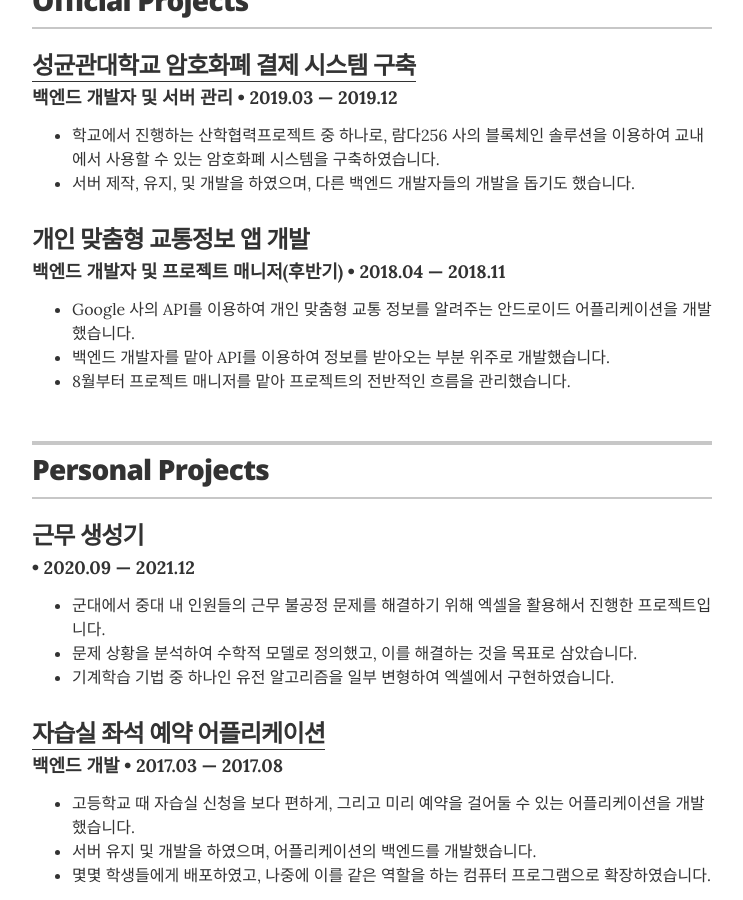
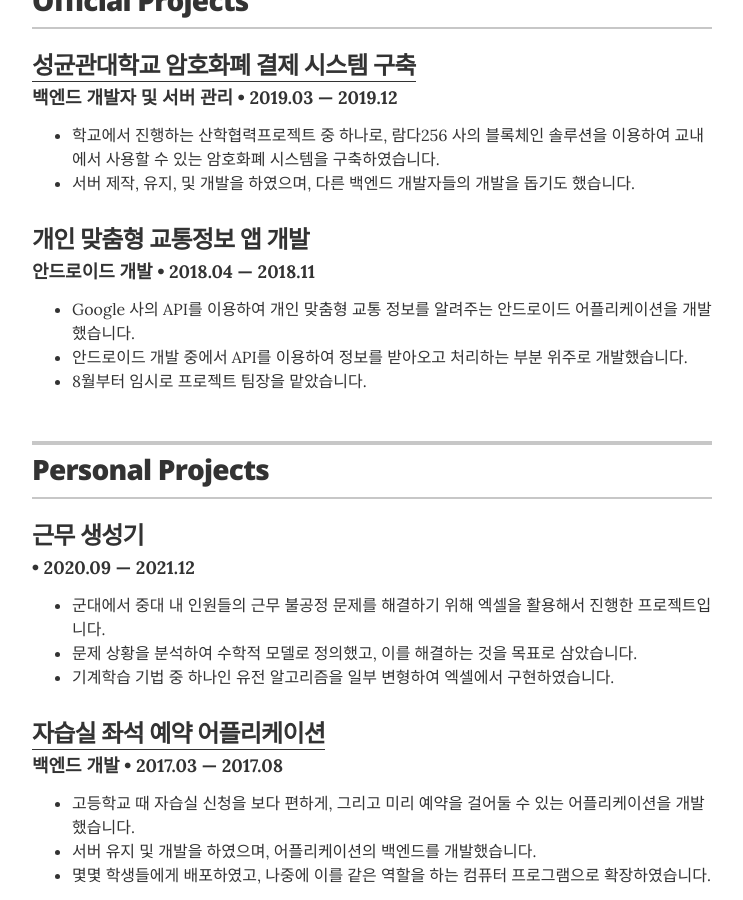
Before and after one commit to Orb-H/resume, a Jekyll site: the page built from ko/index.md, in a window 1280 px wide and 900 px high, scrolled down 619 px. Shown: the whole window, without its empty margins (268-1011 px from the left). Built offline with Jekyll 4.4.1, drawn with Linux system fonts in a browser that asks for light colours.

Commit message:
Edit SPARK content

```diff
--- a/_data/experience.yml
+++ b/_data/experience.yml
@@ -9,12 +9,12 @@ ko:
       - 서버 제작, 유지, 및 개발을 하였으며, 다른 백엔드 개발자들의 개발을 돕기도 했습니다.
 
   - company: 개인 맞춤형 교통정보 앱 개발
-    position: 백엔드 개발자 및 프로젝트 매니저(후반기)
+    position: 안드로이드 개발
     duration: 2018.04 &mdash; 2018.11
     summary: |
       - Google 사의 API를 이용하여 개인 맞춤형 교통 정보를 알려주는 안드로이드 어플리케이션을 개발했습니다.
-      - 백엔드 개발자를 맡아 API를 이용하여 정보를 받아오는 부분 위주로 개발했습니다.
-      - 8월부터 프로젝트 매니저를 맡아 프로젝트의 전반적인 흐름을 관리했습니다.
+      - 안드로이드 개발 중에서 API를 이용하여 정보를 받아오고 처리하는 부분 위주로 개발했습니다.
+      - 8월부터 임시로 프로젝트 팀장을 맡았습니다.
 
 en:
   - company:  SKKU Token System Development
@@ -26,9 +26,9 @@ en:
       - Took a role of constructing / maintaining / developing server, and managing members whose roles are back-end developers.
 
   - company: Project SPARK
-    position: Back-end Developer & Project Manager
+    position: Android Developer
     duration: 2018.04 &mdash; 2018.11
     summary: |
       - Developed an android application for offering personalized traffic information using Google API.
-      - Took a role of backend developer and focused on developing API-calling part.
-      - Took a role of project manager for last four months and managed workflow of project.
+      - Took a role of developer and focused on developing API-calling part.
+      - Took a role of temporary team leader from August and managed workflow of project.
```
